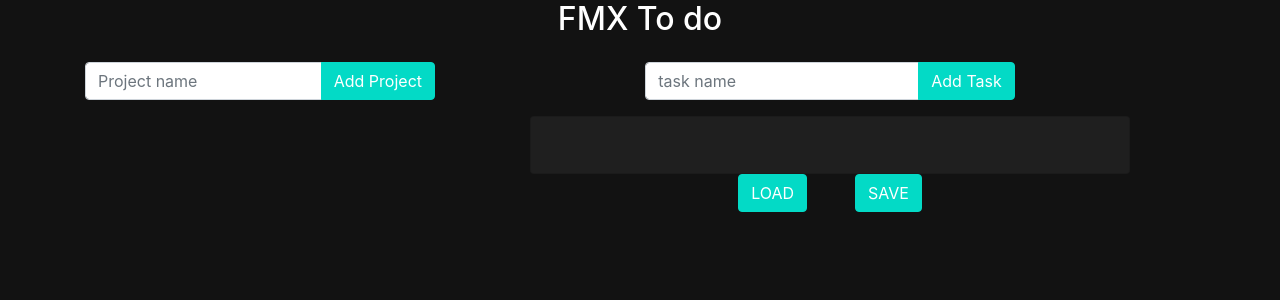
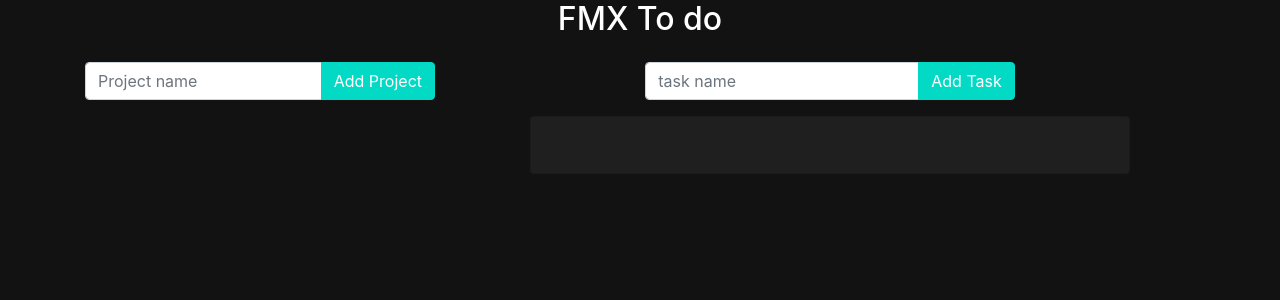
Before and after one commit to simonjduckett/Task-Manager, a React (Create React App) app: page / in a window 1280 px wide. Shown: the top 300 px of the page. Built offline with nearby package versions, Linux system fonts and the light colour scheme.

Commit message:
get save working

```diff
--- a/src/components/list.js
+++ b/src/components/list.js
@@ -38,10 +38,6 @@ export default function List() {
         dispatch(loadList({ id: projectId.currentProject }))
     }
 
-    const save = () => {
-        localStorage.setItem("todolist", JSON.stringify(allTasks));
-    }
-
     return (
         <div id='list' className='d-flex flex-column align-items-center'>
             <div >
@@ -73,12 +69,6 @@ export default function List() {
                     </ul>
                 </div>
             </div>
-                <div className='d-flex'>
-
-                    <button onClick={() => dispatch(load())} className='btn btn-primary flex-fill mx-4'>LOAD</button>
-
-                    <button onClick={() => save()} className='btn btn-primary flex-fill mx-4'>SAVE</button>
-                </div>
         </div>
     )
 }
--- a/src/components/projects.js
+++ b/src/components/projects.js
@@ -25,10 +25,6 @@ export default function Projects() {
 
         dispatch(addProject({ id: uuid(), name: pname }))
         document.getElementById('myform').reset()
-    }
-
-    const save = () => {
-        localStorage.setItem("projects", JSON.stringify(projects));
     }
 
     const handleLoadList = (project) => {
--- a/src/features/projectsSlice.js
+++ b/src/features/projectsSlice.js
@@ -1,15 +1,19 @@
 import { createSlice } from '@reduxjs/toolkit'
+
+const save = (value) => {
+    localStorage.setItem("projects", JSON.stringify(value));
+}
 
 export const projectsSlice = createSlice({
     name: 'projects',
     initialState: {
-        value: []
+        value: localStorage.getItem("projects") ? JSON.parse(localStorage.getItem("projects")) : []
     },
     reducers: {
         //write these functions properly
         addProject: (state, action) => {
             state.value = [action.payload, ...state.value]
-            console.log(state.value)
+            save(state.value)
         },
         removeProject: (state, action) => {
             let x = window.confirm('really delete?');
--- a/src/features/tasksSlice.js
+++ b/src/features/tasksSlice.js
@@ -1,24 +1,28 @@
 import { createSlice } from '@reduxjs/toolkit'
+
+const save = (value) => {
+    localStorage.setItem("todolist", JSON.stringify(value));
+}
 
 export const tasksSlice = createSlice({
     name: 'tasks',
     initialState: {
         value: [],
-        allTasks: []
+        allTasks: localStorage.getItem("todolist") ? JSON.parse(localStorage.getItem("todolist")) : []
     },
     reducers: {
         loadList: (state, action) => {
             state.value = state.allTasks.filter(item => item.projectId === action.payload.id)
-            console.log(action)
         },
         addTask: (state, action) => {
             state.allTasks = [action.payload, ...state.allTasks]
-            console.log(state.allTasks)
+            save(state.allTasks)
         },
         removeTask: (state, action) => {
             let x = window.confirm('really delete?');
             if(x) {
                 state.allTasks = state.allTasks.filter(item => item.id !== action.payload)
+                save(state.allTasks)
             }
         },
         done: (state, action) => {
@@ -31,6 +35,7 @@ export const tasksSlice = createSlice({
                 item.done ? done.push(item) : todo.push(item)
             });
             state.allTasks = [...todo, ...done];
+            save(state.allTasks)
         },
         load: (state) => {
             state.value = JSON.parse(localStorage.getItem("todolist"))
```
